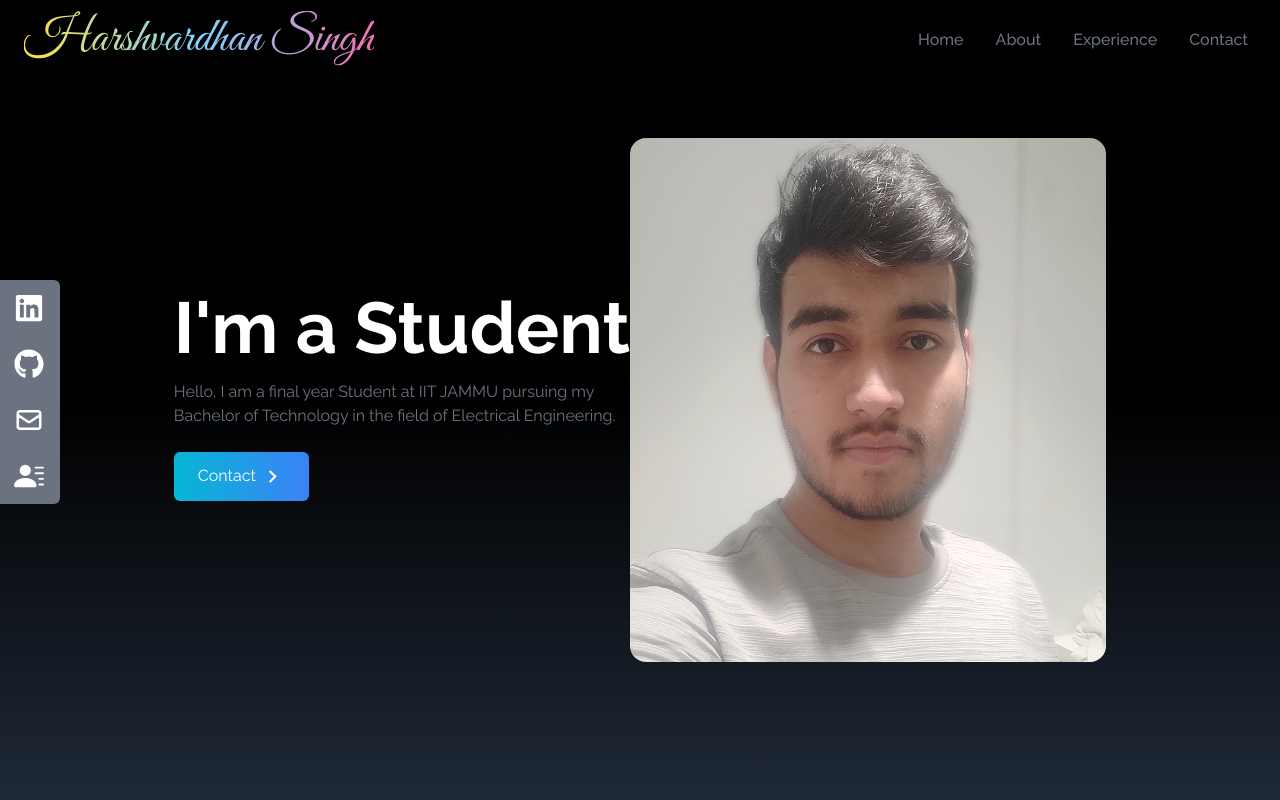
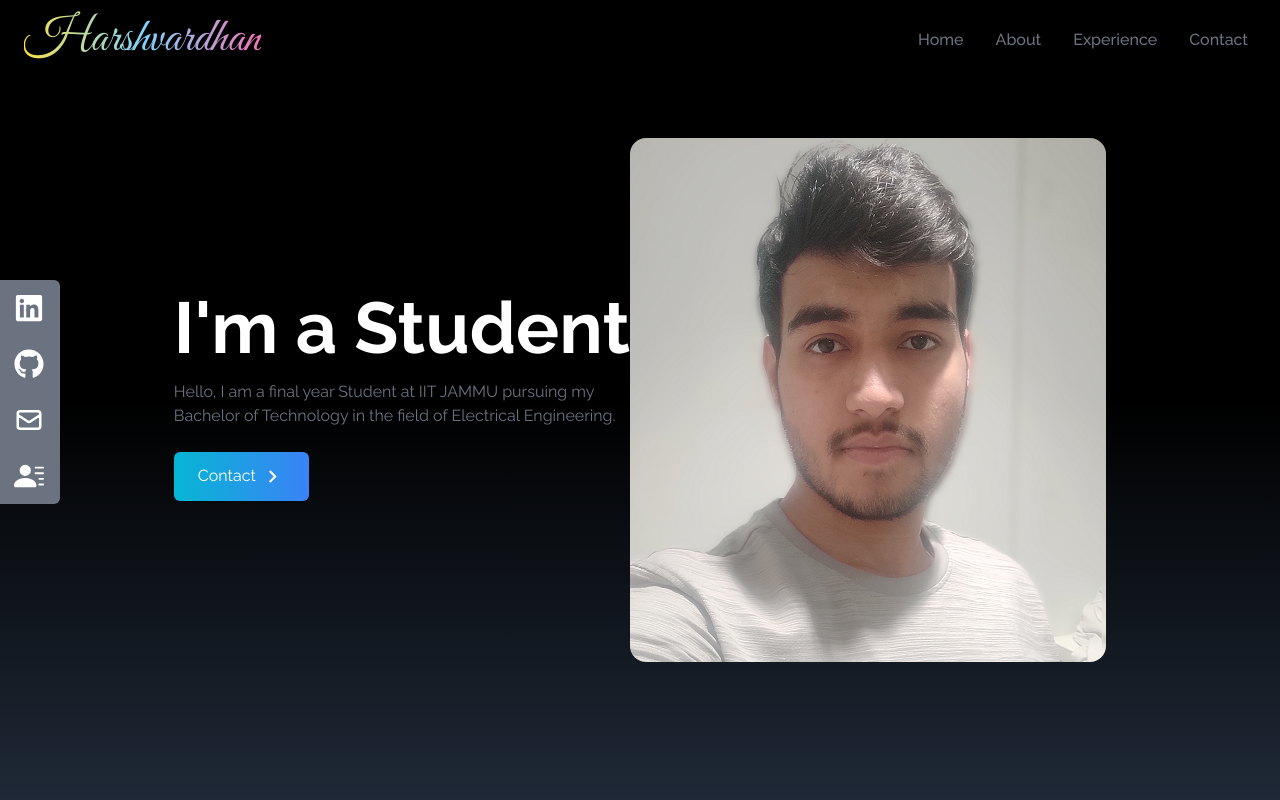
Before and after one commit to hsrajawat2002/my-portfolio-v1, a React (Create React App) app: page / in a window 1280 px wide. Shown: the top 800 px of the page. Built offline with nearby package versions, Linux system fonts and the light colour scheme.

Commit message:
changes in navbar

```diff
--- a/src/components/NavBar.jsx
+++ b/src/components/NavBar.jsx
@@ -37,7 +37,7 @@ const NavBar = () => {
       <div>
         <h1 className="text-5xl  font-signature ml-2
         bg-gradient-to-r from-yellow-300 via-sky-300 to-pink-400 inline-block text-transparent
-        bg-clip-text" style={hstyle}>Harshvardhan Singh</h1>
+        bg-clip-text" style={hstyle}>Harshvardhan</h1>
       </div>
 
       <ul className="hidden md:flex">
```
